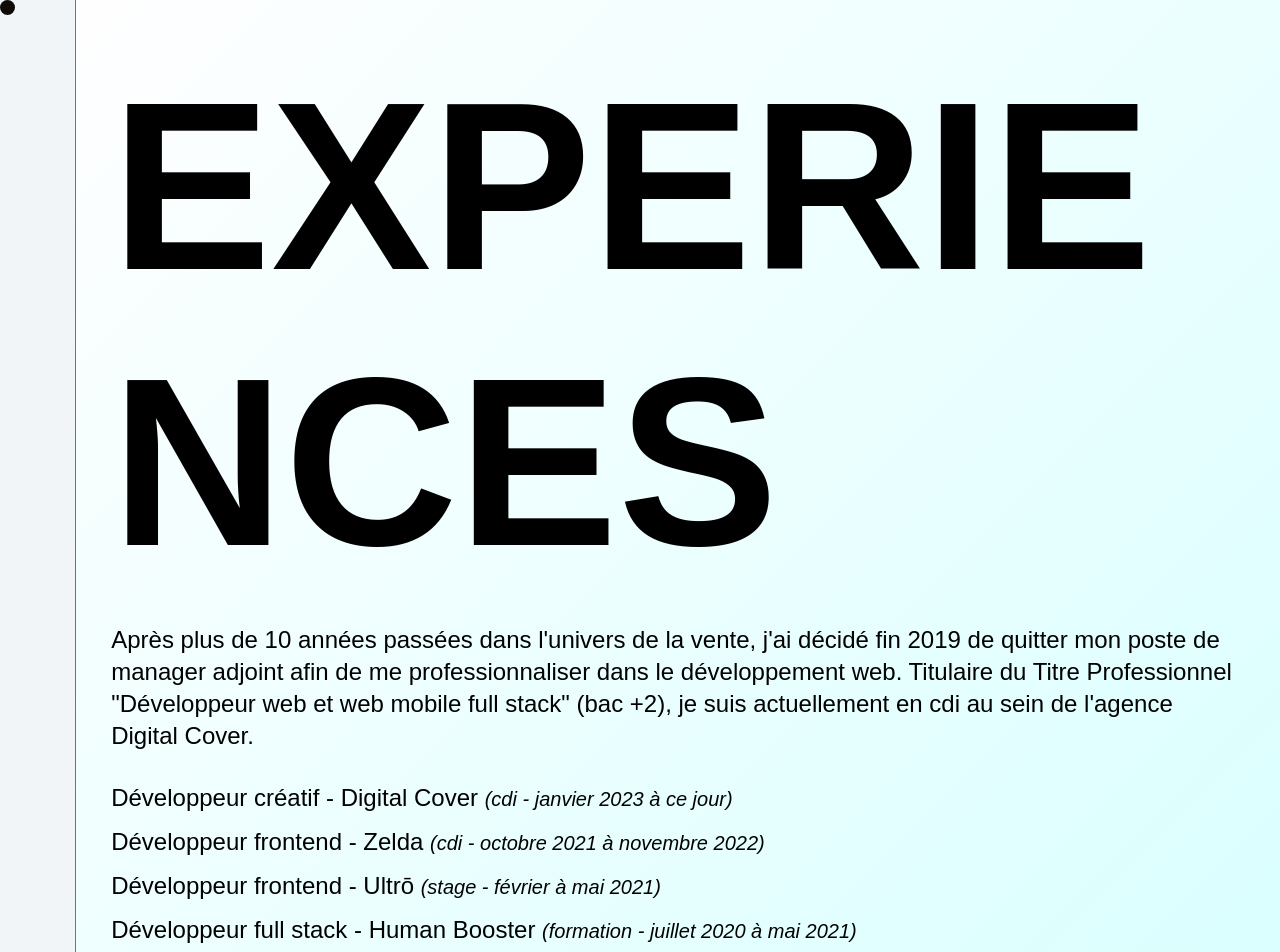
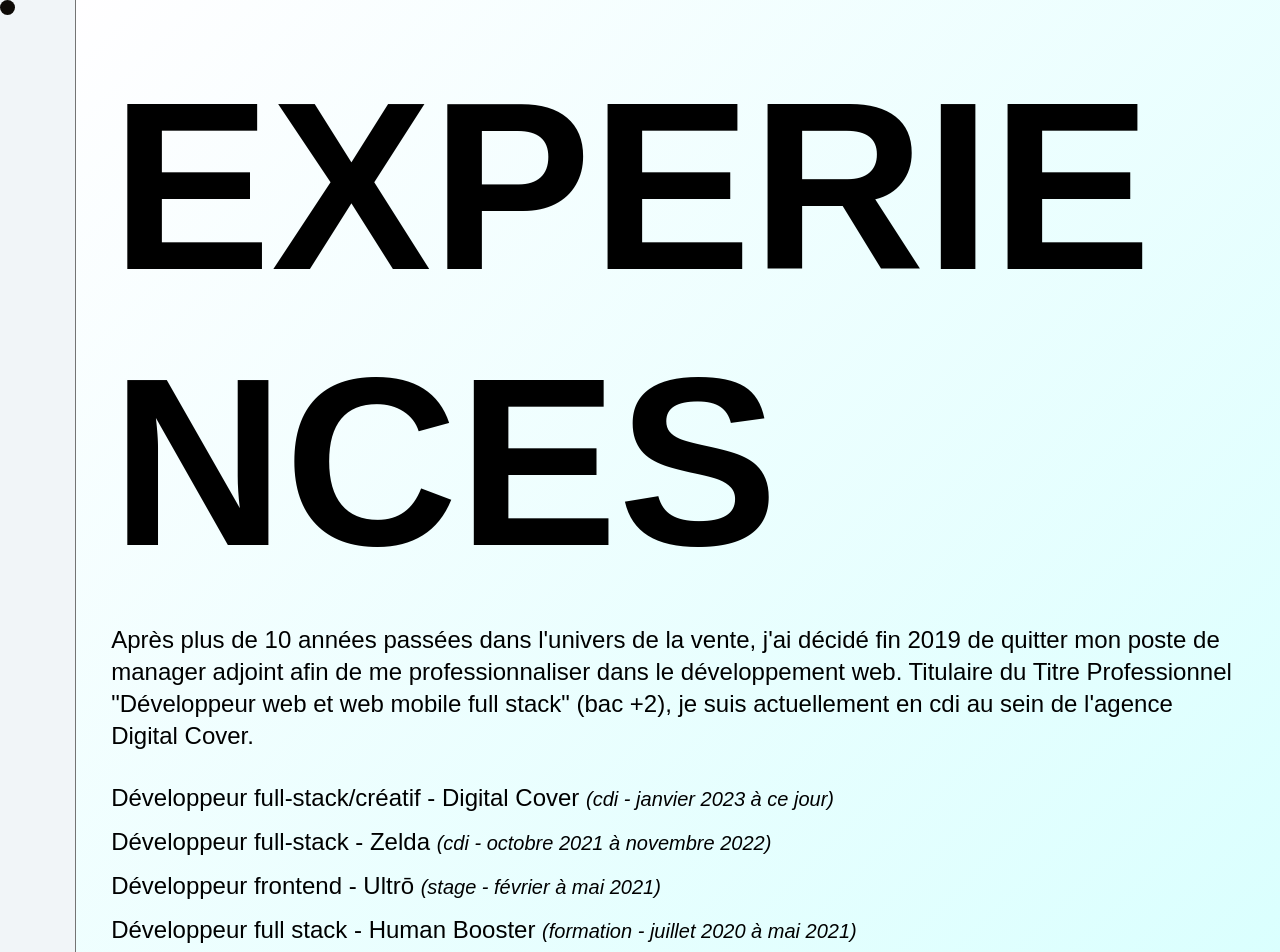
Before and after one commit to idrissdiakite/portfolio-react, a React (Create React App) app: page /experiences in a window 1280 px wide. Shown: the top 952 px of the page. Built offline with nearby package versions, Linux system fonts and the light colour scheme; a web font is replaced by a local one.

Commit message:
Updated jobs' name

```diff
--- a/src/components/Experiences/jobs.js
+++ b/src/components/Experiences/jobs.js
@@ -5,7 +5,7 @@ import Accordion from "./accordion";
 
 const jobs = [
   {
-    title: "Développeur créatif - Digital Cover",
+    title: "Développeur full-stack/créatif - Digital Cover",
     subtitle: "cdi - janvier 2023 à ce jour",
     description: (
       <ul>
@@ -19,7 +19,7 @@ const jobs = [
     ),
   },
   {
-    title: "Développeur frontend - Zelda",
+    title: "Développeur full-stack - Zelda",
     subtitle: "cdi - octobre 2021 à novembre 2022",
     description: (
       <ul>
```
